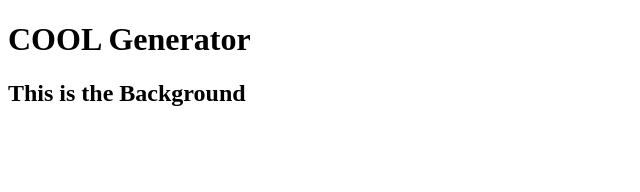
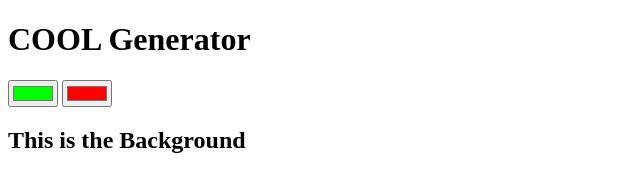
Before and after one commit to Ormotech/background-generators, a plain HTML site: page index.html in a window 1280 px wide. Shown: the whole page, without its empty margins (0-640 px from the left). Drawn offline with Linux system fonts and the light colour scheme.

Commit message:
adding the lost codes

```diff
--- a/index.html
+++ b/index.html
@@ -5,6 +5,9 @@
 </head>
 <body>
     <h1>COOL Generator</h1>
+    <input class="color1" type="color" name="color1" value="#00ff00">
+    <input class="color2" type="color" name="color2" value="#ff0000">
     <h2>This is the Background</h2>
+    <h3></h3>
 </body>
 </html>
```
